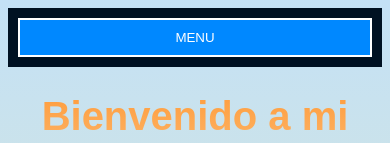
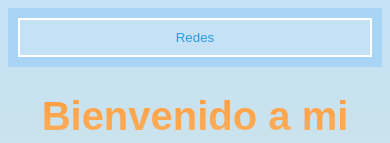
Before and after one commit to vissage/portfolio, a plain HTML site: page index.html in a window 390 px wide. Shown: the top 143 px of the page. Drawn offline with Linux system fonts and the light colour scheme.

Commit message:
Add files via upload

```diff
--- a/css.css
+++ b/css.css
@@ -35,9 +35,9 @@ nav{
 
  }
 .navbutton{
-    color: rgb(255, 255, 255);
+    color: #2c9be6;
     display: inline-block;
-    background-color: rgb(0, 136, 255);
+    background-color: #C4E1F6;
     padding: 10px;
     border: 2px solid rgb(255, 255, 255);
     display: none;
@@ -45,7 +45,7 @@ nav{
  }
  @media (max-width: 600px) {
     nav {
-        background-color: #001122;
+        background-color: #a8d5f5;
         flex-direction: column;
     }
     .navegador{
--- a/index.html
+++ b/index.html
@@ -9,7 +9,7 @@
 </head>
 <body>
     <nav>
-        <button class="navbutton" onclick="accion()">MENU</button>
+        <button class="navbutton" onclick="accion()">Redes</button>
         <a class="navegador none" href="https://www.instagram.com/socalledmateo/" target="_blank"><img src="ig.png" width="50px"></a>
         <a class="navegador none" href="https://vissage.github.io" target="_blank"><img src="df.png" width="50px"></a>
         <a class="navegador none" href="https://on.soundcloud.com/wTH8B" target="_blank"><img src="sc.png" width="60px"></a>
```
